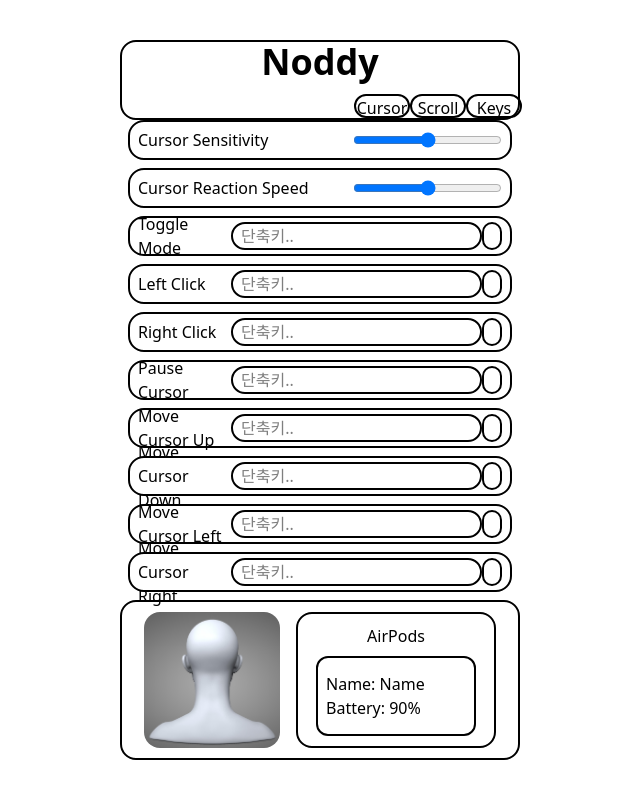
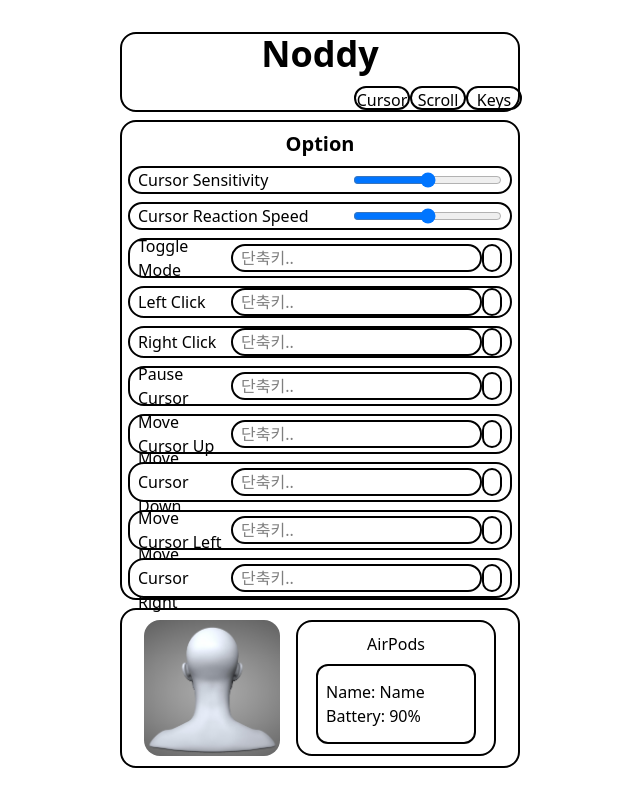
Before and after one commit to Noddyhub/Noddy-FE, a React (Vite) app in the folder frontend-dashboard/: page / in a window 1280 px wide. Shown: the whole page, without its empty margins (320-960 px from the left). Built offline with nearby package versions, Linux system fonts and the light colour scheme.

Commit message:
feat: Header 버튼과 옵션 페이지 연결 #28

```diff
--- /dev/null
+++ b/frontend-dashboard/src/components/Body.jsx
@@ -0,0 +1,8 @@
+export default function Body({ children }) {
+  return (
+    <div className="m-2 flex h-[60vh] w-[50vh] flex-col items-center justify-start rounded-2xl border-2">
+      <div className="mt-2 mb-2 text-xl font-bold">Option</div>
+      {children}
+    </div>
+  );
+}
--- a/frontend-dashboard/src/components/Header.jsx
+++ b/frontend-dashboard/src/components/Header.jsx
@@ -1,11 +1,22 @@
+import { useMovementStore } from "@/stores/useMovementStore";
+
 export default function Header() {
+  const setOptionPage = useMovementStore((state) => state.setOptionPage);
+
   return (
     <>
       <div className="h-[10vh] w-[50vh] rounded-2xl border-2">
         <div className="flex justify-center text-4xl font-extrabold">Noddy</div>
         <div className="mt-[1.5vh] flex h-[3vh] w-[50vh]">
-          <button className="ml-auto w-[7vh] cursor-pointer rounded-xl border-2">Cursor</button>
-          <button className="w-[7vh] cursor-pointer rounded-xl border-2">Scroll</button>
+          <button
+            className="ml-auto w-[7vh] cursor-pointer rounded-xl border-2"
+            onClick={() => setOptionPage("cursor")}
+          >
+            Cursor
+          </button>
+          <button className="w-[7vh] cursor-pointer rounded-xl border-2" onClick={() => setOptionPage("scroll")}>
+            Scroll
+          </button>
           <button className="w-[7vh] cursor-pointer rounded-xl border-2">Keys</button>
         </div>
       </div>
--- a/frontend-dashboard/src/layouts/MainLayout.jsx
+++ b/frontend-dashboard/src/layouts/MainLayout.jsx
@@ -1,11 +1,28 @@
 import Header from "@/components/Header";
 import Footer from "@/components/Footer";
+import Body from "@/components/Body";
+import { useMovementStore } from "@/stores/useMovementStore";
+import CursorModeOptions from "@/pages/cursorMode/CursorModeOptions";
+import ScrollModeOptions from "@/pages/scrollMode/ScrollModeOptions";
 
 export default function MainLayout({ children }) {
+  const optionPage = useMovementStore((state) => state.optionPage);
+
+  const renderOption = () => {
+    switch (optionPage) {
+      case "cursor":
+        return <CursorModeOptions />;
+      case "scroll":
+        return <ScrollModeOptions />;
+    }
+  };
+
   return (
     <>
       <Header />
-      <main>{children}</main>
+      <main>
+        <Body children={renderOption()} />
+      </main>
       <Footer />
     </>
   );
--- a/frontend-dashboard/src/stores/useMovementStore.js
+++ b/frontend-dashboard/src/stores/useMovementStore.js
@@ -1,3 +1,7 @@
 import { create } from "zustand";
 
-export const useMovementStore = create((set) => {});
+export const useMovementStore = create((set) => ({
+  optionPage: "cursor",
+
+  setOptionPage: (optionPage) => set({ optionPage }),
+}));
```
